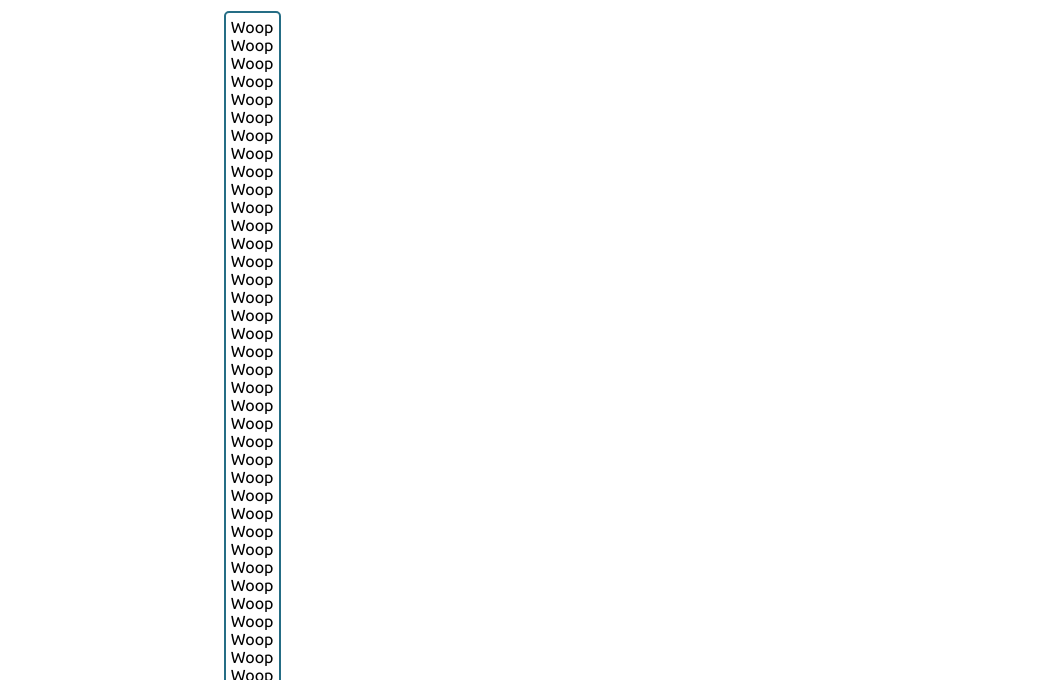
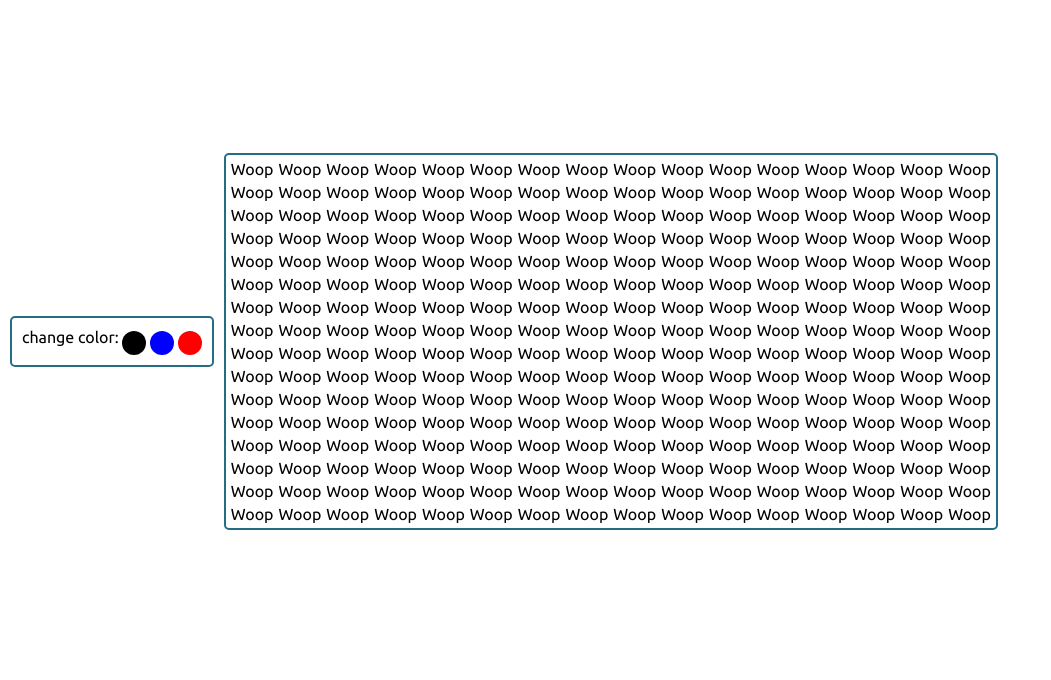
Before and after one commit to TH3Mjuss/etch-a-sketch, a plain HTML site: page index.html in a window 1280 px wide. Shown: the part 79-759 px from the top of the page, without its empty margins (0-1051 px from the left). Drawn offline with Linux system fonts and the light colour scheme.

Commit message:
Make a proper 16x16 grid

```diff
--- a/script.js
+++ b/script.js
@@ -1,5 +1,3 @@
-console.log('Hello World !');
-
 const board = document.getElementById("sketch");
 
 for (i = 0; i < 256; i++) {
@@ -8,4 +6,4 @@ for (i = 0; i < 256; i++) {
     board.appendChild(div);
 }
 
-console.log(board.childElementCount);
+console.log("Grid size: " + board.childElementCount);
--- a/styles.css
+++ b/styles.css
@@ -58,6 +58,12 @@ h1 {
     margin: 10px;
 }
 
+#sketch {
+    display: grid;
+    grid-template-columns: repeat(16, 1fr);
+    grid-gap: 5px;
+}
+
 footer{
     text-align: center;
     padding: 10px;
```
